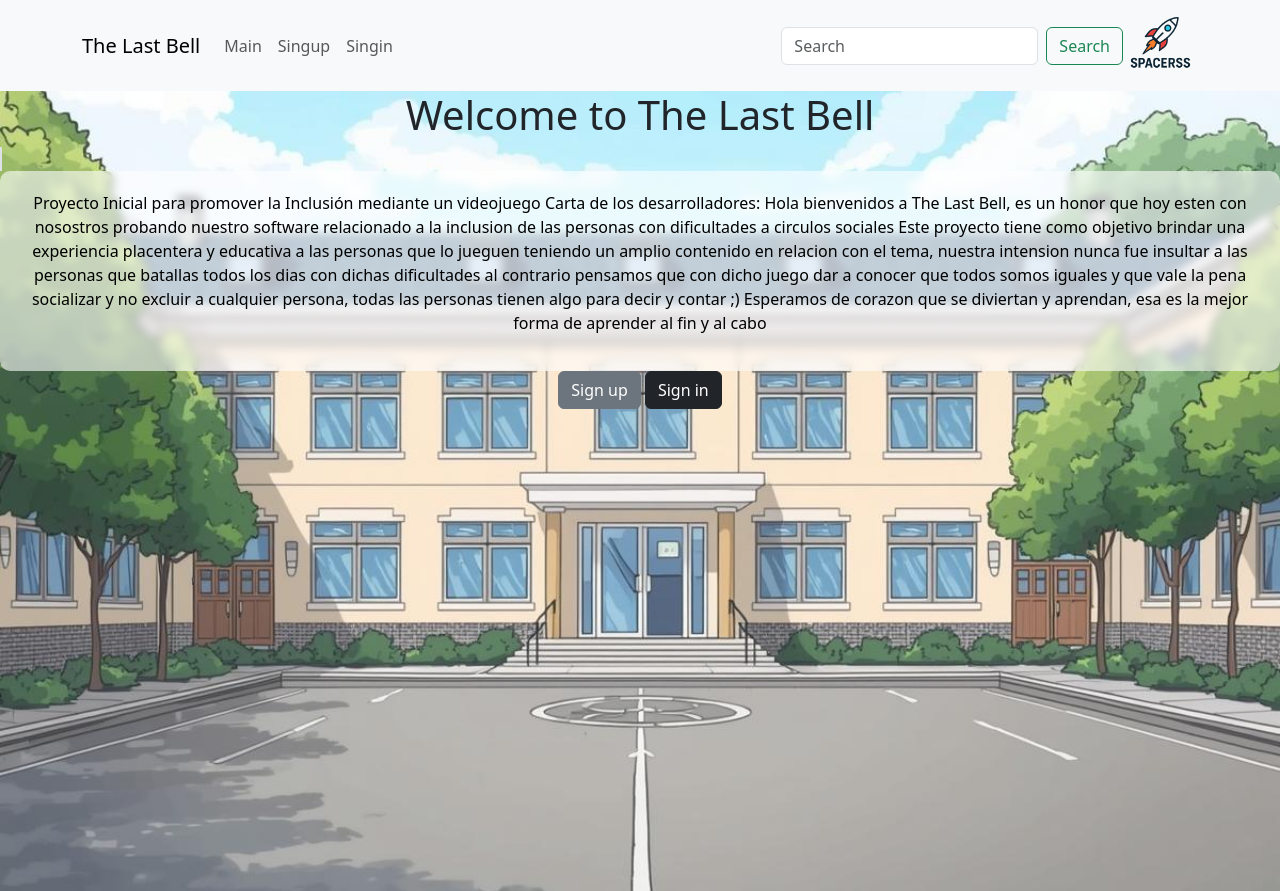
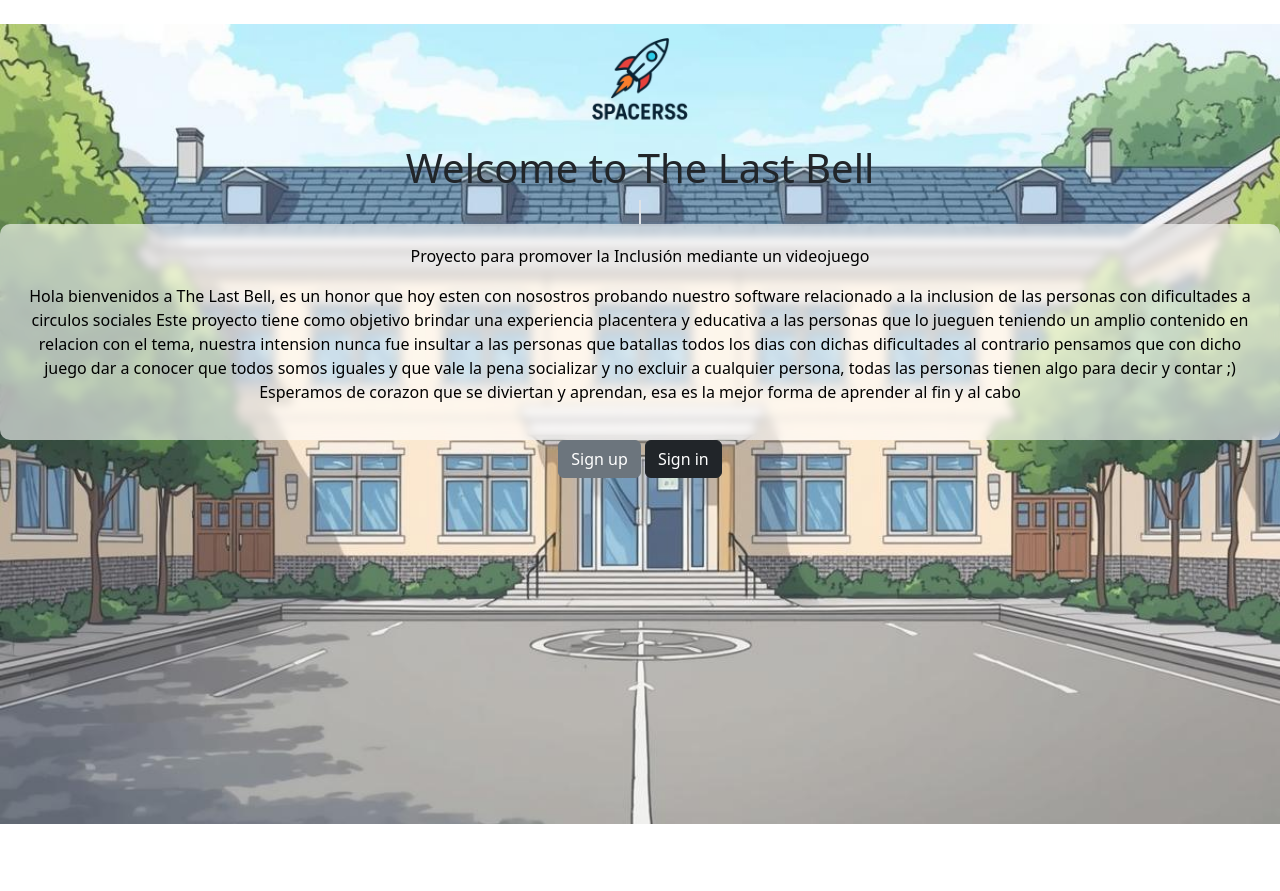
Before and after one commit to Yusei-Futuro/The-Last-Bell, a Django app: page / in a window 1280 px wide. After the commit the page ends 824 px from the top, so only its background shows below. Run offline with Django 5.2, Linux system fonts and the light colour scheme.

Commit message:
Arreglando html

```diff
--- a/TBL/templates/game/base_game.html
+++ b/TBL/templates/game/base_game.html
@@ -15,10 +15,10 @@
         <div class="container">
             <div class="row">
                 <div class="col">
-                    Día: {{ request.user.username.day }}/7
+                    Día: {{ request.user.Username.day }}/7
                 </div>
                 <div class="col text-end">
-                    {% if request.user.username.situation_complet %}
+                    {% if request.user.Username.situation_complet %}
                     ✅ Situación completada
                     {% else %}
                     🎮 En progreso
--- a/TBL/templates/main.html
+++ b/TBL/templates/main.html
@@ -9,43 +9,6 @@
 {% load static %}
 <body>
 
-    <nav class="navbar navbar-expand-lg bg-light">
-      <div class="container">
-        <a class="navbar-brand" href="#">The Last Bell</a>
-        <button class="navbar-toggler" type="button" data-bs-toggle="collapse" data-bs-target="#navbarSupportedContent" aria-controls="navbarSupportedContent" aria-expanded="false" aria-label="Toggle navigation">
-          <span class="navbar-toggler-icon"></span>
-        </button>
-        <div class="collapse navbar-collapse" id="navbarSupportedContent">
-          <ul class="navbar-nav me-auto mb-2 mb-lg-0">
-            <li class="nav-item">
-                <a href="/" class="nav-link">Main</a>
-            </li>
-            {% if user.is_authenticated %}
-            <li class="nav-item">
-                <a href="/logout" class="nav-link">Logout</a>
-            </li>
-            {% else %}
-            <li class="nav-item">
-                <a href="/singup" class="nav-link">Singup</a>
-            </li>
-            <li class="nav-item">
-                <a href="/singin" class="nav-link">Singin</a>
-            </li>
-            {% endif %}
-          </ul>
-          <form class="d-flex" role="search">
-            <input class="form-control me-2" type="search" placeholder="Search" aria-label="Search"/>
-            <button class="btn btn-outline-success" type="submit">Search</button>
-          </form>
-            <div class="text-center">
-                <img src="{% static "Logotipo.jpg" %}";
-                    style="width: 75px;" alt="logo">
-            </div>
-        </div>
-      </div>
-    </nav>
-
-
     {% block content %}
 
     {% endblock %}
--- a/TBL/templates/main_base.html
+++ b/TBL/templates/main_base.html
@@ -11,10 +11,13 @@
                     min-height: 100vh;
                     width: 100%;
 ">
+<main class="text-center mt-4">
+    <div>
+        <img src="{% static 'Logotipo.jpg' %}" alt="Logo" style="width: 120px;">
+    </div>
         <h1 class="display-10 text-center">Welcome to The Last Bell</h1>
         <span class="border" style="bg-dark">
             </span>
-<main>
     <div class="text-center" style="
   background-color: rgba(255, 255, 255, 0.6);
   color: black;
@@ -22,11 +25,11 @@
   border-radius: 10px;
   backdrop-filter: blur(4px);
 ">
-  <p>Proyecto Inicial para promover la Inclusión mediante un videojuego
+        <div>
 
-Carta de los desarrolladores:
-      Hola bienvenidos a The Last Bell, es un honor que hoy esten con nosostros probando nuestro software relacionado a la inclusion de las personas con dificultades a circulos sociales Este proyecto tiene como objetivo brindar una experiencia placentera y educativa a las personas que lo jueguen teniendo un amplio contenido en relacion con el tema, nuestra intension nunca fue insultar a las personas que batallas todos los dias con dichas dificultades al contrario pensamos que con dicho juego dar a conocer que todos somos iguales y que vale la pena socializar y no excluir a cualquier persona, todas las personas tienen algo para decir y contar ;) Esperamos de corazon que se diviertan y aprendan, esa es la mejor forma de aprender al fin y al cabo</p>
-</div>
+                    <p>Proyecto para promover la Inclusión mediante un videojuego</p>
+              <p>Hola bienvenidos a The Last Bell, es un honor que hoy esten con nosostros probando nuestro software relacionado a la inclusion de las personas con dificultades a circulos sociales Este proyecto tiene como objetivo brindar una experiencia placentera y educativa a las personas que lo jueguen teniendo un amplio contenido en relacion con el tema, nuestra intension nunca fue insultar a las personas que batallas todos los dias con dichas dificultades al contrario pensamos que con dicho juego dar a conocer que todos somos iguales y que vale la pena socializar y no excluir a cualquier persona, todas las personas tienen algo para decir y contar ;) Esperamos de corazon que se diviertan y aprendan, esa es la mejor forma de aprender al fin y al cabo</p>
+        </div>
 </main>
 
             <div class="text-center">
```
